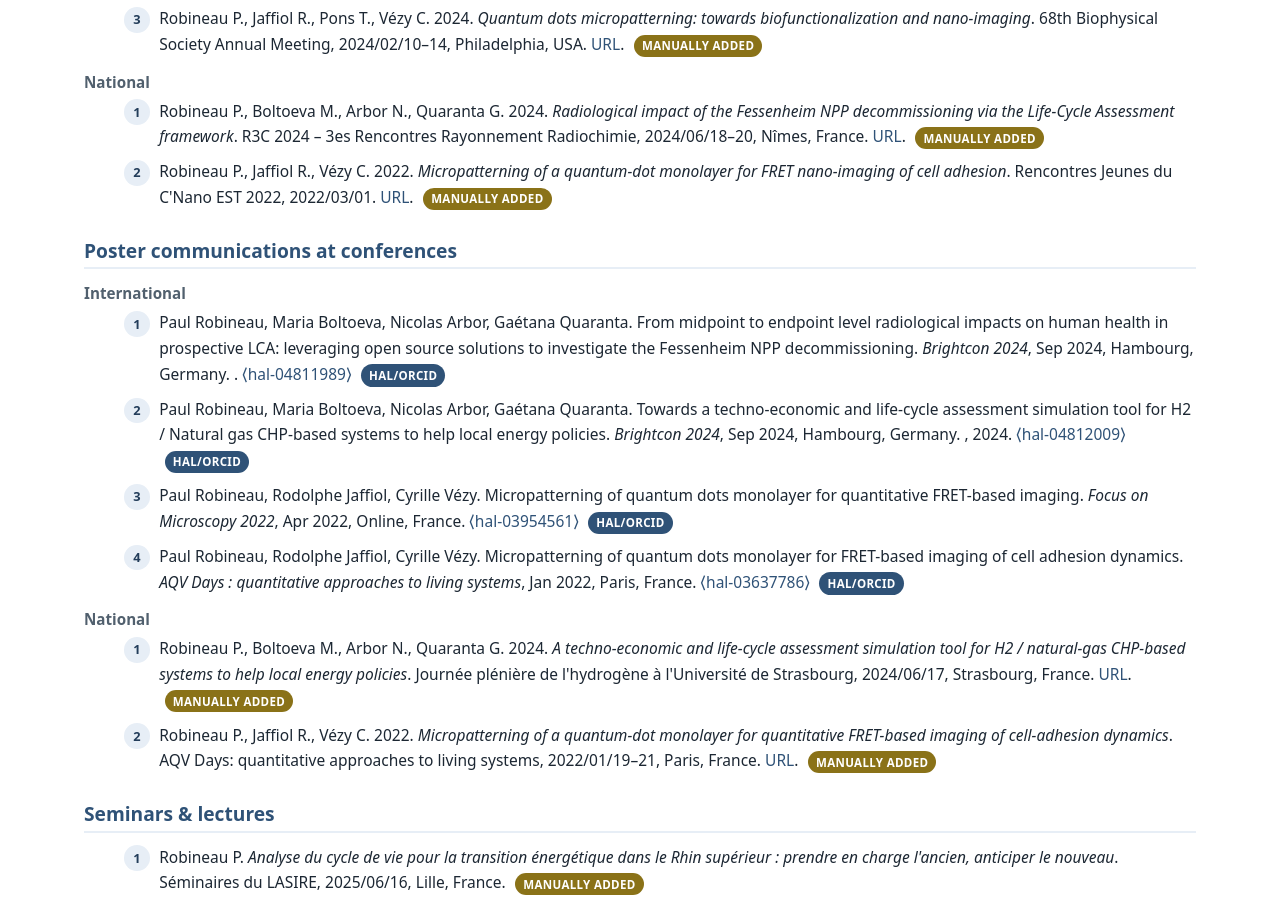
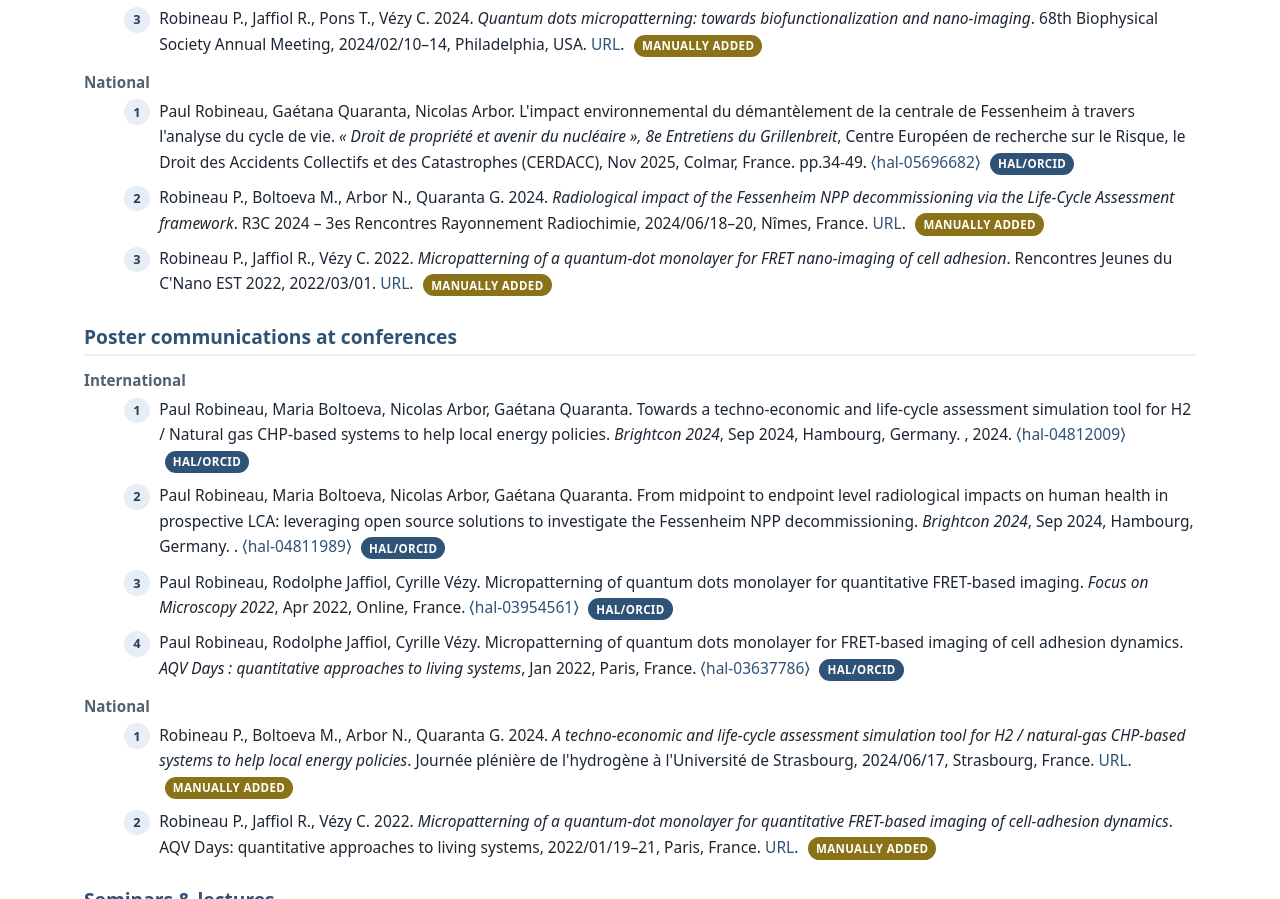
Before and after one commit to Paul-Robineau/paul-robineau.github.io, a plain HTML site: page academic.html in a window 1280 px wide. Shown: the part 2605-3504 px from the top of the page. Drawn offline with Linux system fonts and the light colour scheme.

Commit message:
Workflow for publication list update + Minor updates
Actually adds workflow for publication list update, do the update, and correct some README.md mistake

```diff
--- a/academic.html
+++ b/academic.html
@@ -136,6 +136,7 @@
         </ol>
         <p class="pub-sub">National</p>
         <ol class="pub-list">
+          <li>Paul Robineau, Gaétana Quaranta, Nicolas Arbor. L'impact environnemental du démantèlement de la centrale de Fessenheim à travers l'analyse du cycle de vie. <i>« Droit de propriété et avenir du nucléaire », 8e Entretiens du Grillenbreit</i>, Centre Européen de recherche sur le Risque, le Droit des Accidents Collectifs et des Catastrophes (CERDACC), Nov 2025, Colmar, France. pp.34-49. <a target="_blank" rel="noopener noreferrer" href="https://hal.science/hal-05696682v1">&#x27E8;hal-05696682&#x27E9;</a> <span class="tag tag--src">HAL/ORCID</span></li>
           <li>Robineau P., Boltoeva M., Arbor N., Quaranta G. 2024. <i>Radiological impact of the Fessenheim NPP decommissioning via the Life-Cycle Assessment framework</i>. R3C 2024 – 3es Rencontres Rayonnement Radiochimie, 2024/06/18–20, Nîmes, France. <a href="https://r3c-2024.sciencesconf.org/program?lang=fr" target="_blank" rel="noopener noreferrer" rel="noopener noreferrer">URL</a>. <span class="tag tag--manual">Manually added</span></li>
           <li>Robineau P., Jaffiol R., Vézy C. 2022. <i>Micropatterning of a quantum-dot monolayer for FRET nano-imaging of cell adhesion</i>. Rencontres Jeunes du C'Nano EST 2022, 2022/03/01. <a href="https://cnano.fr/wp-content/uploads/2022/02/Programme-RJ-E-2022_compressed.pdf" target="_blank" rel="noopener noreferrer" rel="noopener noreferrer">URL</a>. <span class="tag tag--manual">Manually added</span></li>
         </ol>
@@ -144,8 +145,8 @@
         <h3>Poster communications at conferences</h3>
         <p class="pub-sub">International</p>
         <ol class="pub-list">
+          <li>Paul Robineau, Maria Boltoeva, Nicolas Arbor, Gaétana Quaranta. Towards a techno-economic and life-cycle assessment simulation tool for H2 / Natural gas CHP-based systems to help local energy policies. <i>Brightcon 2024</i>, Sep 2024, Hambourg, Germany. <a target="_blank" rel="noopener noreferrer" href="https://2024.brightcon.link/"></a>, 2024. <a target="_blank" rel="noopener noreferrer" href="https://hal.science/hal-04812009v1">&#x27E8;hal-04812009&#x27E9;</a> <span class="tag tag--src">HAL/ORCID</span></li>
           <li>Paul Robineau, Maria Boltoeva, Nicolas Arbor, Gaétana Quaranta. From midpoint to endpoint level radiological impacts on human health in prospective LCA: leveraging open source solutions to investigate the Fessenheim NPP decommissioning. <i>Brightcon 2024</i>, Sep 2024, Hambourg, Germany. <a target="_blank" rel="noopener noreferrer" href="https://2024.brightcon.link/"></a>. <a target="_blank" rel="noopener noreferrer" href="https://hal.science/hal-04811989v1">&#x27E8;hal-04811989&#x27E9;</a> <span class="tag tag--src">HAL/ORCID</span></li>
-          <li>Paul Robineau, Maria Boltoeva, Nicolas Arbor, Gaétana Quaranta. Towards a techno-economic and life-cycle assessment simulation tool for H2 / Natural gas CHP-based systems to help local energy policies. <i>Brightcon 2024</i>, Sep 2024, Hambourg, Germany. <a target="_blank" rel="noopener noreferrer" href="https://2024.brightcon.link/"></a>, 2024. <a target="_blank" rel="noopener noreferrer" href="https://hal.science/hal-04812009v1">&#x27E8;hal-04812009&#x27E9;</a> <span class="tag tag--src">HAL/ORCID</span></li>
           <li>Paul Robineau, Rodolphe Jaffiol, Cyrille Vézy. Micropatterning of quantum dots monolayer for quantitative FRET-based imaging. <i>Focus on Microscopy 2022</i>, Apr 2022, Online, France. <a target="_blank" rel="noopener noreferrer" href="https://hal.science/hal-03954561v1">&#x27E8;hal-03954561&#x27E9;</a> <span class="tag tag--src">HAL/ORCID</span></li>
           <li>Paul Robineau, Rodolphe Jaffiol, Cyrille Vézy. Micropatterning of quantum dots monolayer for FRET-based imaging of cell adhesion dynamics. <i>AQV Days : quantitative approaches to living systems</i>, Jan 2022, Paris, France. <a target="_blank" rel="noopener noreferrer" href="https://hal.science/hal-03637786v1">&#x27E8;hal-03637786&#x27E9;</a> <span class="tag tag--src">HAL/ORCID</span></li>
         </ol>
```
Also changed, not shown: .github/workflows/update-publications.yml (added), README.md.
